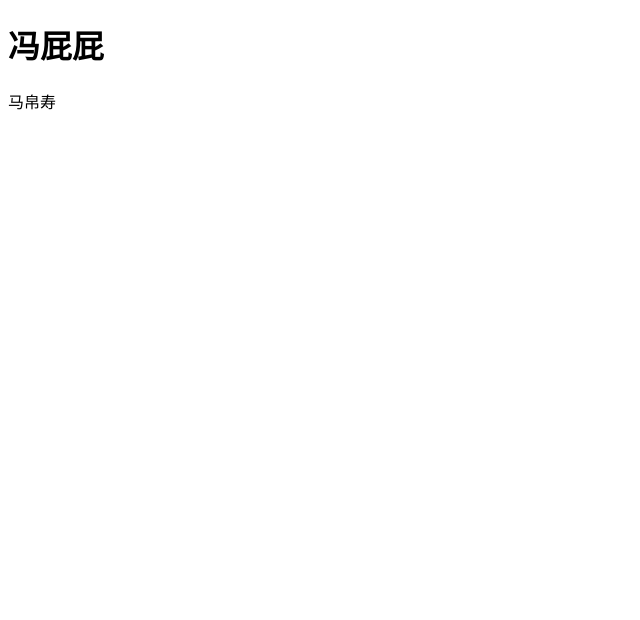
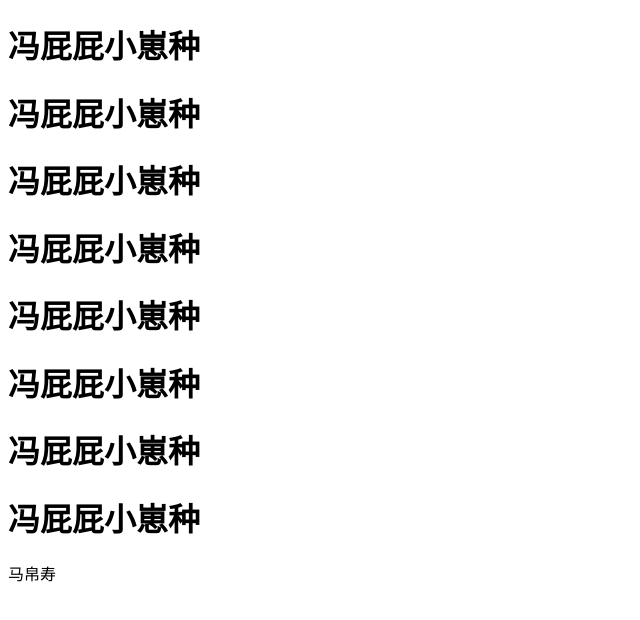
Before and after one commit to yourwanchang/mytest, a plain HTML site: page index.html in a window 1280 px wide. Shown: the whole page, without its empty margins (0-640 px from the left). Drawn offline with Linux system fonts and the light colour scheme.

Commit message:
Update index.html

```diff
--- a/index.html
+++ b/index.html
@@ -5,7 +5,14 @@
 		<title></title>
 	</head>
 	<body>
-		<h1>冯屁屁</h1>
+		<h1>冯屁屁小崽种</h1>
+		<h1>冯屁屁小崽种</h1>
+		<h1>冯屁屁小崽种</h1>
+		<h1>冯屁屁小崽种</h1>
+		<h1>冯屁屁小崽种</h1>
+		<h1>冯屁屁小崽种</h1>
+		<h1>冯屁屁小崽种</h1>
+		<h1>冯屁屁小崽种</h1>
 		<p>马帛寿</p>
 	</body>
 </html>
```
